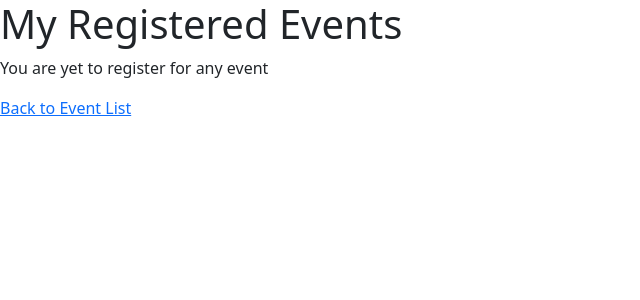
After one commit to talented-toluwani/Vantag_django_event_management_system, a Django app: template templates/registration/my_events.html in a window 1280 px wide. The commit adds this page. Shown: the top 300 px of the page, without its empty margins (0-640 px from the left). Run offline with Django 5.2, Linux system fonts and the light colour scheme; the template is opened without the code that fills it, so the values that code supplies are empty.

Commit message:
Built the my events template

```diff
--- a/templates/registration/event_detail.html
+++ b/templates/registration/event_detail.html
@@ -58,6 +58,6 @@
 
 </div>
 
+<a href="{% url 'event-list' %}"> Back to Event List</a>
+
 {% endblock %}
-
-<a href="{% url 'event-list' %}"> Back to Event List</a>
--- a/templates/registration/event_list.html
+++ b/templates/registration/event_list.html
@@ -28,8 +28,10 @@
         <p> {{ event.category }}</p>
         <a href ="{% url 'event-detail' event.pk %}"> Events Details </a>
     </div>
+
 {% empty %}
 <p>No events available </p>
+
 {% endfor %}
 
 </div>
--- /dev/null
+++ b/templates/registration/my_events.html
@@ -0,0 +1,37 @@
+{% extends "base.html" %}
+
+{% block title %} My Events {% endblock  %}
+
+{% block content %}
+
+{% if messages %}
+<ul>
+    {% for message in messages  %}
+    <li>{{ message }}</li>
+    {% endfor %}
+</ul>
+{% endif %}
+
+<h1> My Registered Events </h1>
+
+{% for event in events  %}
+    <div class = "event-list">
+        <h2> {{ event.title }} </h2>
+        <p> {{ event.description }}</p>
+        <p> {{ event.date }}</p>
+        <p> {{ event.capacity }}</p>
+        <p> {{ event.location }}</p>
+        <p> {{ event.category }}</p>
+        {# allows participants to get more information about an event#}
+        <a href="{% url 'event-detail'  event.pk%}">Event Details </a>
+
+    </div>
+
+{% empty %}
+<p>You are yet to register for any event</p>
+
+{% endfor %}
+
+<a href="{% url 'event-list' %}"> Back to Event List</a>
+
+{% endblock content %}
```
Lines whose indentation alone changed are shown as unchanged.
